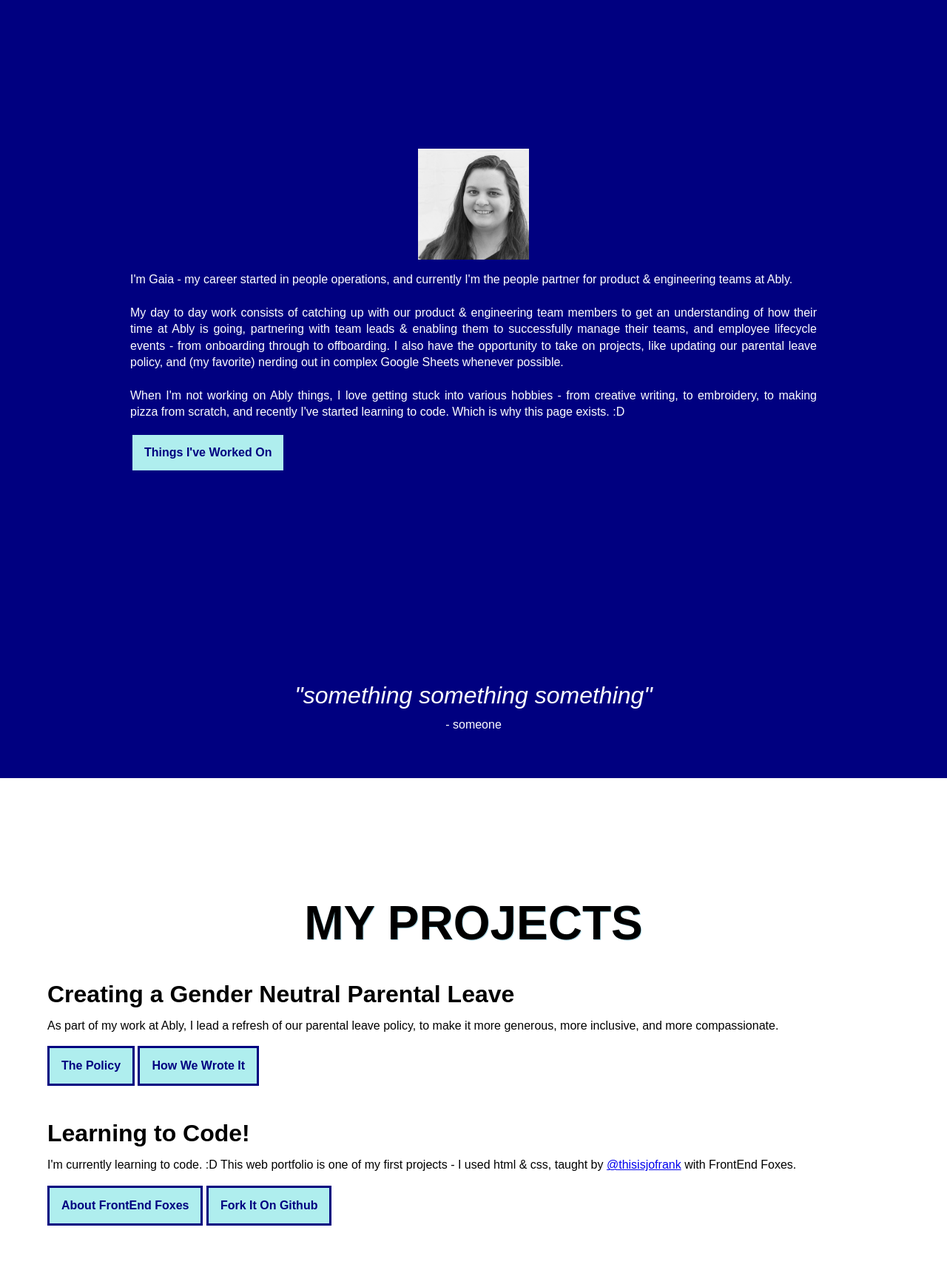
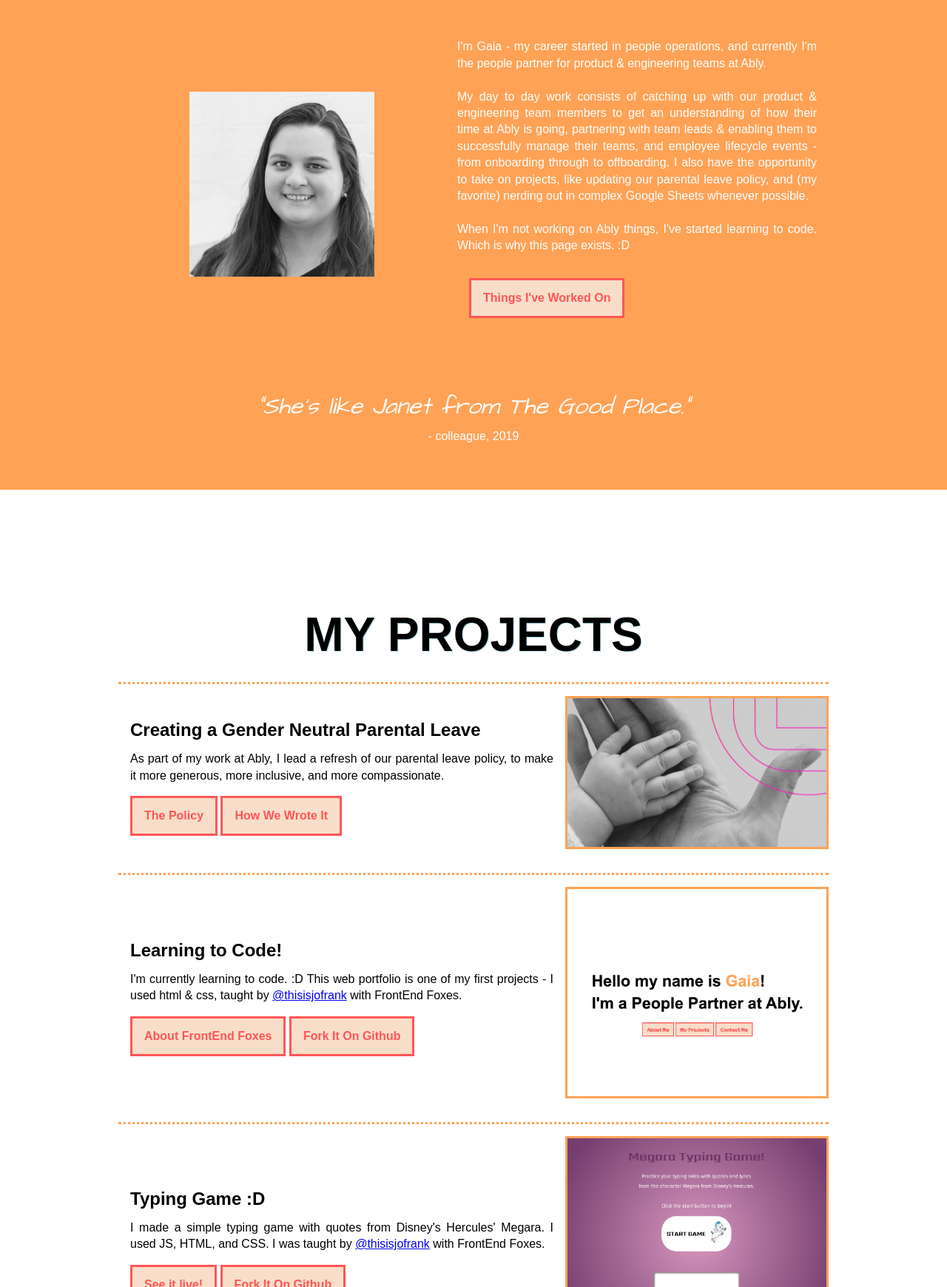
Before and after one commit to gaiagaya/gaia-portfolio, a plain HTML site: page index.html in a window 1280 px wide. Shown: the part 1060-2800 px from the top of the page at 74% size. Drawn offline with nearby package versions, Linux system fonts and the light colour scheme; a web font is replaced by a local one.

Commit message:
updated css throughout page, added new portfolio item, and restructued html

```diff
--- a/index.html
+++ b/index.html
@@ -4,14 +4,17 @@
         <title> Gaia Corno - Portfolio & CV</title>
         <link rel="stylesheet" href="reset.css">
         <link rel="stylesheet" href="style.css">
+        <link href="https://fonts.googleapis.com/css2?family=Architects+Daughter&display=swap" rel="stylesheet">
+        <link href="https://fonts.googleapis.com/css2?family=Mochiy+Pop+P+One&display=swap" rel="stylesheet">
+        <link href="https://cdnjs.cloudflare.com/ajax/libs/animate.css/4.1.1/animate.min.css" rel="stylesheet">
     </head>
     <body>
         <header class="neutral-theme">
             <h1> Hello my name is <span class="heading-highlight">Gaia</span>!<br>I'm a People Partner at Ably.<br></h1>
             <div>
-                <a href="#about" class="header-button">About Me</a>
-                <a href="#projects" class="header-button">My Projects</a>
-                <a href="#contact" class="header-button">Contact Me</a>
+                <a href="#about" class="button">About Me</a>
+                <a href="#projects" class="button">My Projects</a>
+                <a href="#contact" class="button">Contact Me</a>
             </div>
         </header>
         <main>
@@ -20,47 +23,67 @@
                 <div class="about-container">
                     <img src="gaia.png" class="about-img" alt="a photo of Gaia facing the camera at a slight angle, she is smiling and has long brown hair and is wearing earrings">
                     <div class="about-text">
-                        <p>I'm Gaia - my career started in people operations, and currently I'm the people partner for product & engineering teams at Ably. <br> <br> My day to day work consists of catching up with our product & engineering team members to get an understanding of how their time at Ably is going, partnering with team leads & enabling them to successfully manage their teams, and employee lifecycle events - from onboarding through to offboarding. I also have the opportunity to take on projects, like updating our parental leave policy, and (my favorite) nerding out in complex Google Sheets whenever possible. <br> <br> When I'm not working on Ably things, I love getting stuck into various hobbies - from creative writing, to embroidery, to making pizza from scratch, and recently I've started learning to code. Which is why this page exists. :D <br> </p>
-                        <a href="#projects" class="button">Things I've Worked On</a>
+                        <p>I'm Gaia - my career started in people operations, and currently I'm the people partner for product & engineering teams at Ably. <br> <br> My day to day work consists of catching up with our product & engineering team members to get an understanding of how their time at Ably is going, partnering with team leads & enabling them to successfully manage their teams, and employee lifecycle events - from onboarding through to offboarding. I also have the opportunity to take on projects, like updating our parental leave policy, and (my favorite) nerding out in complex Google Sheets whenever possible. <br> <br> When I'm not working on Ably things, I've started learning to code. Which is why this page exists. :D <br> </p>
+                        <a href="#projects" class="about-button">Things I've Worked On</a>
                     </div>
                 </div>
                 <blockquote>
-                    "something something something"
-                    <cite> - someone</cite>
+                    "She's like Janet from The Good Place."
+                    <cite> - colleague, 2019</cite>
                 </blockquote>
             </section>
             <section id="projects" class="neutral-theme">
                 <h2>My Projects</h2>
                 <article>
-                    <div class="article-text">
+                    <div class="article-container">
+                        <div class="article-text">
                      <h3>Creating a Gender Neutral Parental Leave</h3>
                         <p>
                             As part of my work at Ably, I lead a refresh of our parental leave policy, to make it more generous, more inclusive, and more compassionate.
                         </p>
-                    <div>
-                         <a href="https://drive.google.com/file/d/16dTunrwlB4GxAj-BQ-fX1svBcTY9DQud/view?usp=sharing" class="button">The Policy</a>
-                        <a href="https://ably.com/blog/ably-inclusive-parental-leave-policy" class="button">How We Wrote It</a></div>
-                    </div>
+                             <a href="https://drive.google.com/file/d/16dTunrwlB4GxAj-BQ-fX1svBcTY9DQud/view?usp=sharing" class="button">The Policy</a>
+                             <a href="https://ably.com/blog/ably-inclusive-parental-leave-policy" class="button">How We Wrote It</a>
+                   </div>
+                   <img src="parental leave policy.png" class="article-img">
+                   </div>
                 </article>
                 <article>
-                    <div class="article-text">
+                    <div class="article-container">
+                        <div class="article-text">
                         <h3>Learning to Code!</h3>
                         <p>
                            I'm currently learning to code. :D This web portfolio is one of my first projects - I used html & css, taught by <a href="https://twitter.com/thisisjofrank">@thisisjofrank</a> with FrontEnd Foxes.
                         </p>
-                        <div>
                             <a href="https://www.vuevixens.org/about" class="button">About FrontEnd Foxes</a>
-                            <a href="#" class="button">Fork It On Github</a>
-                        </div>
+                            <a href="https://github.com/gaiagaya/gaia-portfolio.github.io" class="button">Fork It On Github</a>
                     </div>
+                    <img src="portfolio.png" class="article-img">
+                   <div>
                 </article>
-            </section>
-            <section id="contact">
-                <h2>Contact Me</h2>
-                <p>Find me on LinkedIn :)</p>
+                <article>
+                    <div class="article-container">
+                        <div class="article-text">
+                        <h3>Typing Game :D </h3>
+                        <p>
+                           I made a simple typing game with quotes from Disney's Hercules' Megara. I used JS, HTML, and CSS. I was taught by <a href="https://twitter.com/thisisjofrank">@thisisjofrank</a> with FrontEnd Foxes.
+                        </p>
+                            <a href="https://gaiagaya.github.io/megara-typing-game/" class="button">See it live!</a>
+                            <a href="https://github.com/gaiagaya/megara-typing-game" class="button">Fork It On Github</a>
+                    </div>
+                    <img src="typing game 2.png" class="article-img">
+                </div>
+                </article>
             </section>
         </main>
         <footer>
+            <ul class="social">
+                <li class="social item">
+                    <a href="https://www.linkedin.com/in/gaia-corno/" class="social-link linkedin">LinkedIn</a>
+                </li>
+                <li class="social item">
+                    <a href="https://github.com/gaiagaya" class="social-link github">GitHub</a>
+                </li>
+            </ul>
             <p>&copy; 2022 - Page Design by Gaia [+ credit to @thisisjofrank and FrontEnd Foxes]</p>
         </footer>
     </body>
--- a/style.css
+++ b/style.css
@@ -1,5 +1,5 @@
 body {
-    font-family:Arial, Helvetica, sans-serif
+    font-family:'Heebo',Arial, Helvetica, sans-serif
 }
 
 header {
@@ -8,12 +8,12 @@ header {
     flex-direction: column;
     justify-content: center;
     align-items: center;
-    padding: 3rem;
+    padding: 4rem;
 }
 
 h1 {
     margin-bottom: 2rem;
-    font-size: 5vw;
+    font-size: 6vw;
     line-height: 1.4em;
     font-weight: bold;
 }
@@ -29,48 +29,52 @@ h2 {
 
 h3 {
     margin-bottom: 1rem;
-    font-size: 2rem;
+    font-size: 1.5rem;
     font-weight: bold;
 }
 
 .heading-highlight {
-    color: blue;
+    color: #ffa256;
 }
 
 .button {
     display: inline-block;
     width: max-content;
     padding: 1rem;
-    border: 3px solid navy;
+    border: 3px solid #ff5656;;
     font-weight: bold;
     text-decoration: none;
-    color: navy;
-    background-color: paleturquoise;
+    color: #ff5656;;
+    background-color: #f8dec9;
     transition: all 0.3s ease-in-out;
+    font-family: 'Mochiy Pop P One', Arial, Helvetica, sans-serif
 }
 
-.header-button {
+.about-button {
     display: inline-block;
     width: max-content;
     padding: 1rem;
-    border: 3px solid navy;
+    border: 3px solid #ff5656;
     font-weight: bold;
     text-decoration: none;
-    color: turquoise;
+    color: #ff5656;
+    background-color: #f8dec9;
     transition: all 0.3s ease-in-out;
     margin: 1rem;
+    font-family: 'Mochiy Pop P One', Arial, Helvetica, sans-serif;
 }
 
-.header-button:hover {
-    color: pink;
-    background-color: paleturquoise;
+.about-button:hover {
+    color: rgb(66, 160, 82);
+    background-color: rgb(183, 238, 192);
+    border: 3px solid rgb(66, 160, 82);
 }
 
 
 .button:hover {
-    color: turquoise;
-    background: navy;
-    border: 3px solid turquoise;
+    color: rgb(66, 160, 82);
+    background-color: rgb(183, 238, 192);
+    border: 3px solid rgb(66, 160, 82);
 }
 
 section {
@@ -78,20 +82,19 @@ section {
 }
 
 .about-container {
-    height: 100vh;
-    width: 75vw;
-    display: flex;
-    flex-direction: column;
-    justify-content: center;
-    align-items: center;
-    padding: 2rem;
-    margin: 0 auto;
+   max-width: 960px;
+   margin: 0 auto;
+   display: flex;
+   align-items: center;
+   vertical-align: middle;
 }
 
 .about-img {
-    width: 50%;
-    max-width: 150px;
-    margin: 0 auto;
+    display: flex;
+    align-items: center;
+    width: 100%;
+    max-width: 350px;
+    margin: 6em;
     filter: grayscale(100%);
 }
 
@@ -118,6 +121,7 @@ blockquote {
     font-size: 2rem;
     font-style: italic;
     text-align: center;
+    font-family: 'Architects Daughter', Bradley Hand, cursive;
 }
 
 cite {
@@ -125,16 +129,32 @@ cite {
     margin-top: 1rem;
     font-size: 1rem;
     font-style:normal;
+    font-family: 'Heebo', Arial, Helvetica, sans-serif;
 }
 
 article {
     display: flex;
-    flex-direction: column-reverse;
-    margin-top: 3rem;
+    flex-direction: column;
 }
 
-article-img{
+.article-container {
+    max-width: 960px;
+    margin: 0 auto;
+    display: flex;
+    align-items: center;
+    vertical-align: middle;
+    border-top: 3px dotted #ffa256;
+}
+
+.article-text{
+    text-align: justify;
+    padding: 1em;
+}
+
+.article-img{
     margin-bottom: 2rem;
+    margin-top: 1rem;
+    border: 3px solid #ffa256;
 }
 
 .contact {
@@ -145,23 +165,50 @@ footer {
     padding: 4em;
     text-align: center;
     color: white;
-    background-color: navy;
+    background-color: #ffa256;
 }
 
 .neutral-theme {
     background-color: white;
-    --button-color: pink;
-    --button-hover-color: paleturquoise;
 }
 
 .primary-theme {
     color: white;
-    background: navy;
-    --button-color: white;
-    --button-hover-color: navy;
+    background: #ffa256;
 }
 
 .about{
     position: relative;
     margin-bottom:100px;
 }
+
+.social{
+    display:flex;
+    justify-content: center;
+    margin-bottom: 3rem;
+    gap: 4rem;
+}
+
+.social-link{
+    display: block;
+    width: 60px;
+    height: 60px;
+    font-size: 0;
+    color: transparent;
+    background: no-repeat;
+    background-size: 60px;
+    transform: scale(1);
+}
+
+.social-link:hover{
+    transform: scale(1.2);
+    transition: all 0.3s ease-in-out;
+}
+
+.linkedin {
+    Background-image: url(https://victorious-curvy-bookcase.glitch.me/images/linkedin.svg)
+}
+
+.github {
+    background-image: url(https://victorious-curvy-bookcase.glitch.me/images/github.svg)
+}
```
Also changed, not shown: parental leave policy.png (added), portfolio.png (added), typing game 1.png (added), typing game 2.png (added), 1 other file.
